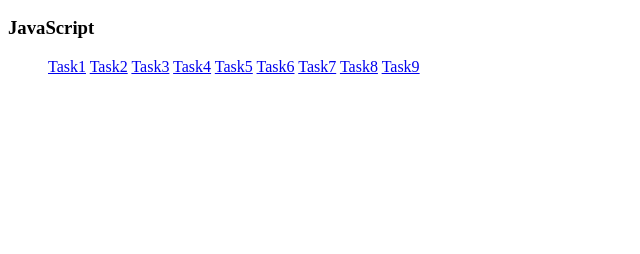
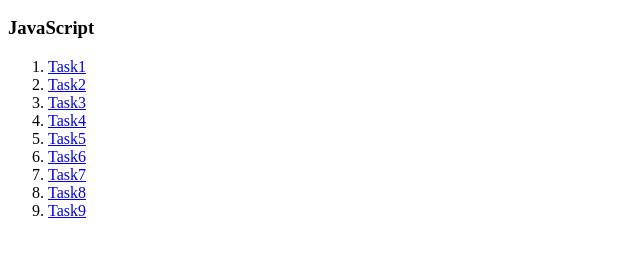
Before and after one commit to dungeonmaster890/VIT-Assg2-JS-22BSA10263, a plain HTML site: page index.html in a window 1280 px wide. Shown: the part 168-422 px from the top of the page, without its empty margins (0-640 px from the left). Drawn offline with Linux system fonts and the light colour scheme.

Commit message:
Update index.html

```diff
--- a/index.html
+++ b/index.html
@@ -10,15 +10,15 @@
 
     <h3>JavaScript</h3>
     <ol>
-        <a href="./js/task1.html">Task1</a>
-        <a href="./js/task2.html">Task2</a>
-        <a href="./js/task3.html">Task3</a>
-        <a href="./js/task4.html">Task4</a>
-        <a href="./js/task5/task5.html">Task5</a>
-        <a href="./js/task6/task6.html">Task6</a>
-        <a href="./js/task7.html">Task7</a>
-        <a href="./js/task8/task8.html">Task8</a>
-        <a href="./js/task9.html">Task9</a>
+         <li><a href="./js/task1.html">Task1</a></li>
+        <li><a href="./js/task2.html">Task2</a></li>
+        <li><a href="./js/task3.html">Task3</a></li>
+        <li><a href="./js/task4.html">Task4</a></li>
+        <li><a href="./js/task5/task5.html">Task5</a></li>
+        <li><a href="./js/task6/task6.html">Task6</a></li>
+        <li><a href="./js/task7.html">Task7</a></li>
+        <li><a href="./js/task8/task8.html">Task8</a></li>
+        <li><a href="./js/task9.html">Task9</a></li>
     </ol>
 </head>
 <body>
```
